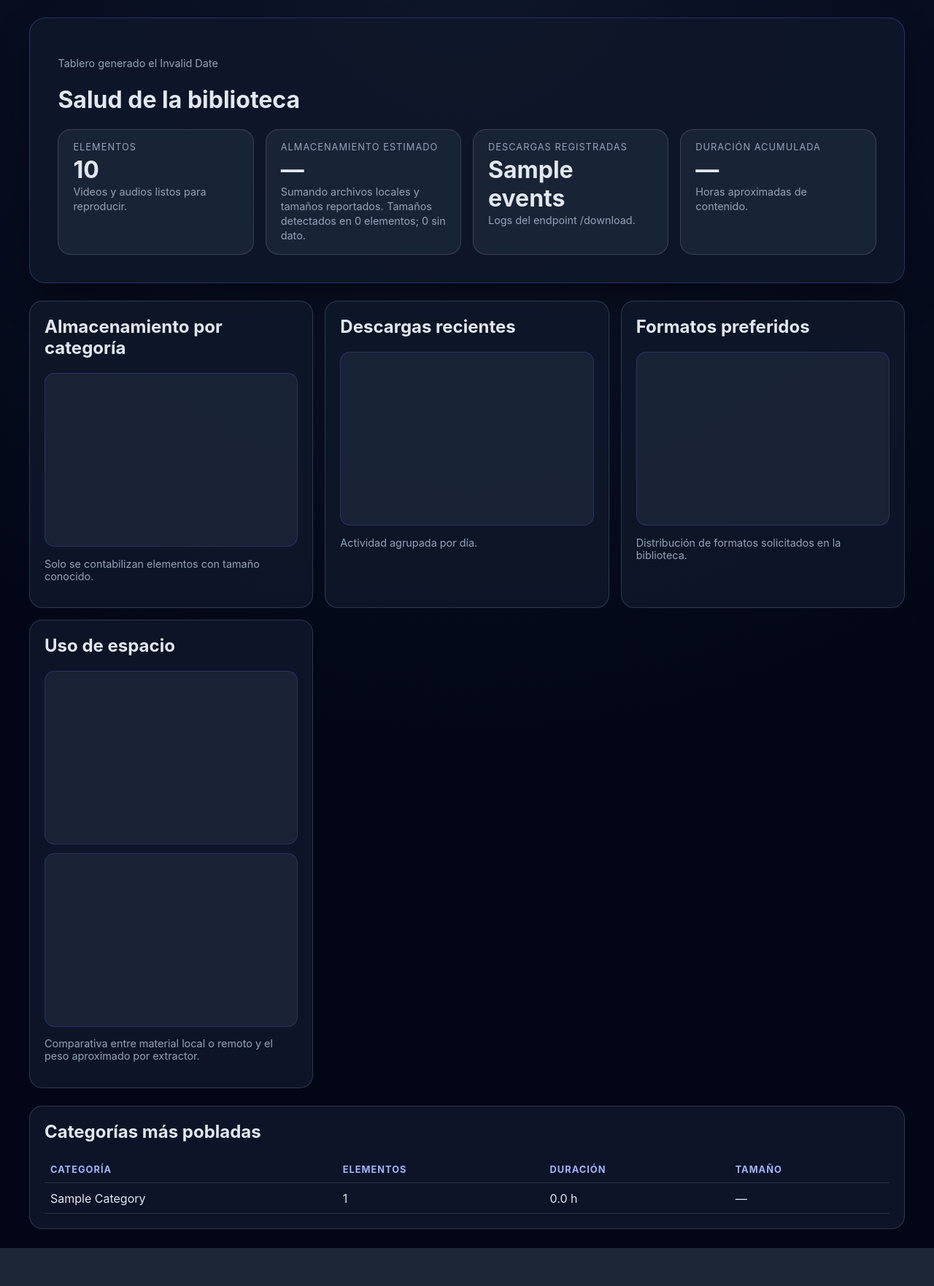
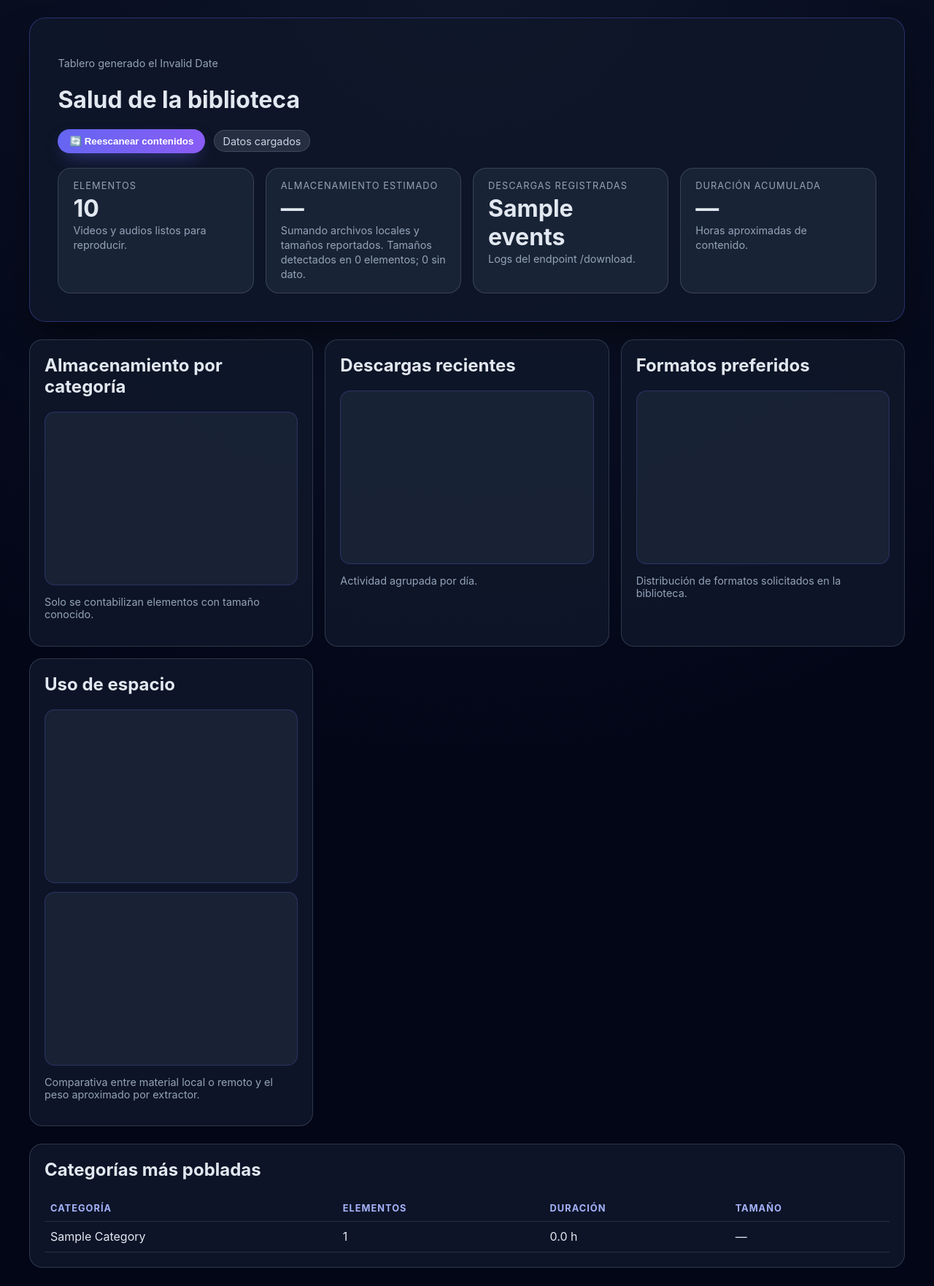
Before and after one commit to successbyfailure/Videorama, a Python web app: template templates/stats.html in a window 1280 px wide. Shown: the part 84-1846 px from the top of the page at 73% size. Before the commit the page ends 1794 px from the top, so only its background shows below. Run offline with Jinja, Linux system fonts and the light colour scheme; the template is opened without the code that fills it: most values are stand-ins (such as "Sample title", 1, 10 or a date in 2020); a map, chart or similar area stays blank.

Commit message:
Add stats rescan control

```diff
--- a/templates/stats.html
+++ b/templates/stats.html
@@ -109,6 +109,12 @@
       h2 {
         margin-top: 0;
       }
+      .panel h2 {
+        display: flex;
+        align-items: center;
+        justify-content: space-between;
+        gap: 0.75rem;
+      }
       .chart-box {
         background: rgba(30, 41, 59, 0.7);
         border-radius: 14px;
@@ -133,6 +139,38 @@
       }
       .hint {
         color: #94a3b8;
+        font-size: 0.9rem;
+      }
+      .hero-actions {
+        display: flex;
+        align-items: center;
+        gap: 0.75rem;
+        flex-wrap: wrap;
+        margin-top: 0.5rem;
+      }
+      button.action {
+        background: linear-gradient(120deg, #6366f1, #8b5cf6);
+        color: white;
+        border: none;
+        border-radius: 999px;
+        padding: 0.55rem 1rem;
+        font-weight: 700;
+        cursor: pointer;
+        display: inline-flex;
+        align-items: center;
+        gap: 0.45rem;
+        box-shadow: 0 10px 25px -10px rgba(99, 102, 241, 0.7);
+      }
+      button.action[disabled] {
+        opacity: 0.7;
+        cursor: not-allowed;
+      }
+      .chip {
+        background: rgba(148, 163, 184, 0.18);
+        border: 1px solid rgba(148, 163, 184, 0.25);
+        padding: 0.35rem 0.7rem;
+        border-radius: 999px;
+        color: #cbd5e1;
         font-size: 0.9rem;
       }
       .version-pill {
@@ -167,6 +205,12 @@
       <header class="hero">
         <p class="hint">Tablero generado el <span id="generated-at"></span></p>
         <h1>Salud de la biblioteca</h1>
+        <div class="hero-actions">
+          <button class="action" id="rescan-button" type="button" onclick="rescanStats()">
+            🔄 Reescanear contenidos
+          </button>
+          <span class="chip" id="refresh-status">Datos cargados</span>
+        </div>
         <div class="hero-grid">
           <article class="stat-card">
             <label>Elementos</label>
@@ -246,8 +290,39 @@
     </div>
     <script src="https://cdn.jsdelivr.net/npm/chart.js"></script>
     <script>
-      const summary = {{ summary|tojson }};
-      const generatedAt = {{ generated_at|tojson }};
+      let summary = {{ summary|tojson }};
+      let generatedAt = {{ generated_at|tojson }};
+      const chartInstances = {
+        category: null,
+        download: null,
+        format: null,
+        source: null,
+        extractor: null,
+      };
+
+      function destroyChart(key) {
+        const instance = chartInstances[key];
+        if (instance) {
+          instance.destroy();
+          chartInstances[key] = null;
+        }
+      }
+
+      function updateRefreshStatus(message, isError = false) {
+        const statusNode = document.getElementById('refresh-status');
+        if (!statusNode) return;
+        statusNode.textContent = message;
+        statusNode.style.borderColor = isError ? 'rgba(248, 113, 113, 0.4)' : 'rgba(148, 163, 184, 0.25)';
+        statusNode.style.background = isError ? 'rgba(248, 113, 113, 0.15)' : 'rgba(148, 163, 184, 0.18)';
+        statusNode.style.color = isError ? '#fecdd3' : '#cbd5e1';
+      }
+
+      function setRescanLoading(loading) {
+        const button = document.getElementById('rescan-button');
+        if (!button) return;
+        button.disabled = loading;
+        button.textContent = loading ? 'Reescanear contenidos…' : '🔄 Reescanear contenidos';
+      }
 
       function formatBytes(bytes) {
         if (!bytes || Number.isNaN(Number(bytes))) return '—';
@@ -302,9 +377,10 @@
 
       function renderCategoryChart() {
         const ctx = document.getElementById('categoryChart');
+        destroyChart('category');
         if (!ctx || !summary?.categories?.length) return;
         const { labels, storageData } = chartDataFromSummary();
-        new Chart(ctx, {
+        chartInstances.category = new Chart(ctx, {
           type: 'bar',
           data: {
             labels,
@@ -337,11 +413,12 @@
       function renderDownloadChart() {
         const ctx = document.getElementById('downloadChart');
         const byDay = summary?.downloads?.by_day || {};
+        destroyChart('download');
         if (!ctx || !Object.keys(byDay).length) return;
         const labels = Object.keys(byDay).sort();
         const counts = labels.map((day) => byDay[day].count || 0);
         const bytes = labels.map((day) => (byDay[day].bytes || 0) / 1024 / 1024);
-        new Chart(ctx, {
+        chartInstances.download = new Chart(ctx, {
           type: 'line',
           data: {
             labels,
@@ -375,10 +452,11 @@
       function renderFormatChart() {
         const ctx = document.getElementById('formatChart');
         const formats = summary?.formats || {};
+        destroyChart('format');
         if (!ctx || !Object.keys(formats).length) return;
         const labels = Object.keys(formats);
         const data = Object.values(formats);
-        new Chart(ctx, {
+        chartInstances.format = new Chart(ctx, {
           type: 'doughnut',
           data: {
             labels,
@@ -398,10 +476,11 @@
       function renderSourceChart() {
         const ctx = document.getElementById('sourceChart');
         const sources = summary?.storage?.by_source || {};
+        destroyChart('source');
         if (!ctx || !Object.keys(sources).length) return;
         const labels = Object.keys(sources).map((key) => key.toUpperCase());
         const data = Object.values(sources).map((value) => Number(value) / 1024 / 1024 / 1024);
-        new Chart(ctx, {
+        chartInstances.source = new Chart(ctx, {
           type: 'doughnut',
           data: {
             labels,
@@ -421,10 +500,11 @@
       function renderExtractorStorageChart() {
         const ctx = document.getElementById('extractorStorageChart');
         const extractorData = summary?.storage?.by_extractor || {};
+        destroyChart('extractor');
         if (!ctx || !Object.keys(extractorData).length) return;
         const labels = Object.keys(extractorData);
         const data = Object.values(extractorData).map((value) => Number(value) / 1024 / 1024 / 1024);
-        new Chart(ctx, {
+        chartInstances.extractor = new Chart(ctx, {
           type: 'bar',
           data: {
             labels,
@@ -446,12 +526,38 @@
         });
       }
 
+      async function rescanStats() {
+        setRescanLoading(true);
+        updateRefreshStatus('Reescanear contenidos en curso…');
+        try {
+          const response = await fetch('/api/stats');
+          if (!response.ok) {
+            throw new Error('No se pudo refrescar la estadística');
+          }
+          const payload = await response.json();
+          summary = payload?.summary || summary;
+          generatedAt = payload?.generated_at || generatedAt;
+          renderAll();
+          updateRefreshStatus('Datos actualizados');
+        } catch (error) {
+          console.error(error);
+          updateRefreshStatus('No se pudo refrescar', true);
+          alert('No se pudieron recalcular las estadísticas.');
+        } finally {
+          setRescanLoading(false);
+        }
+      }
+
+      function renderAll() {
         renderTotals();
         renderCategoryChart();
         renderDownloadChart();
         renderFormatChart();
         renderSourceChart();
         renderExtractorStorageChart();
+      }
+
+      renderAll();
     </script>
   </body>
 </html>
```
Lines whose indentation alone changed are shown as unchanged.
